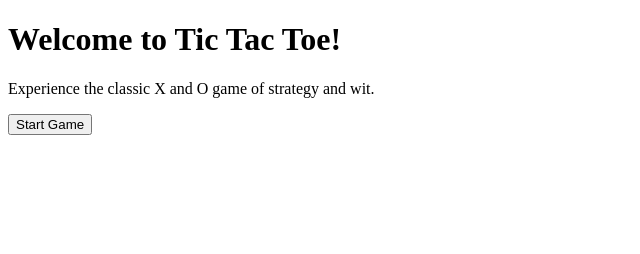
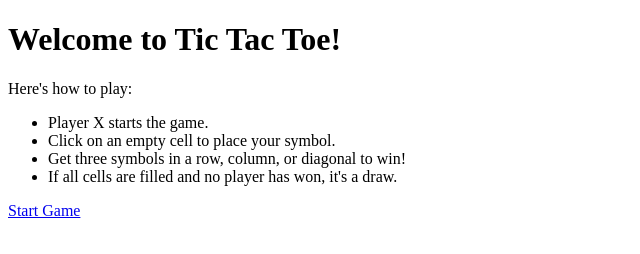
Before and after one commit to mayerlingmj/Tictactoe, a plain HTML site: page index.html in a window 1280 px wide. Shown: the whole page, without its empty margins (0-640 px from the left). Drawn offline with Linux system fonts and the light colour scheme.

Commit message:
tictactoe

```diff
--- a/index.html
+++ b/index.html
@@ -1,17 +1,20 @@
 <!DOCTYPE html>
-<html lang="en">
+<html>
 <head>
-    <meta charset="UTF-8">
-    <meta name="viewport" content="width=device-width, initial-scale=1.0">
-    <link rel="stylesheet" href="styles.css">
-    <title>Tic Tac Toe</title>
+  <title>Tic Tac Toe</title>
+  <link rel="stylesheet" type="text/css" href="frontpage.css">
 </head>
 <body>
-    <div class="frontpage">
-        <h1>Welcome to Tic Tac Toe!</h1>
-        <p>Experience the classic X and O game of strategy and wit.</p>
-        <button id="startButton">Start Game</button>
-    </div>
-    <script src="game.js"></script>
+  <div class="frontpage">
+    <h1>Welcome to Tic Tac Toe!</h1>
+    <p>Here's how to play:</p>
+    <ul>
+      <li>Player X starts the game.</li>
+      <li>Click on an empty cell to place your symbol.</li>
+      <li>Get three symbols in a row, column, or diagonal to win!</li>
+      <li>If all cells are filled and no player has won, it's a draw.</li>
+    </ul>
+    <a href="game.html">Start Game</a>
+  </div>
 </body>
 </html>
```
